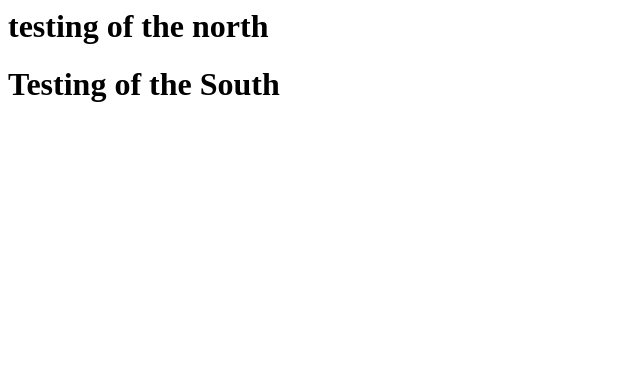
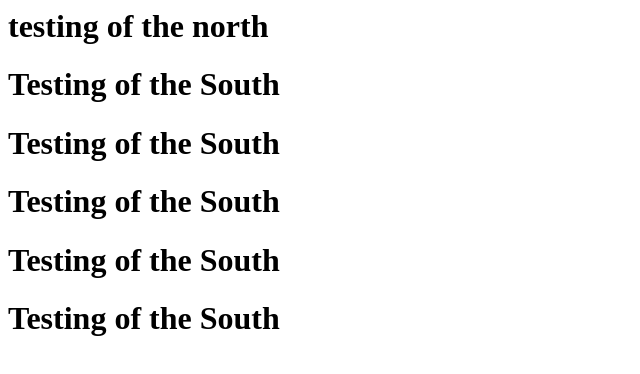
Before and after one commit to wrines05/testgit, a plain HTML site: page index.html in a window 1280 px wide. Shown: the whole page, without its empty margins (0-640 px from the left). Drawn offline with Linux system fonts and the light colour scheme.

Commit message:
third commit

```diff
--- a/index.html
+++ b/index.html
@@ -1,3 +1,7 @@
 <h1> testing of the north</h1>
 
 <h1> Testing of the South</h1>
+<h1> Testing of the South</h1>
+<h1> Testing of the South</h1>
+<h1> Testing of the South</h1>
+<h1> Testing of the South</h1>
```
